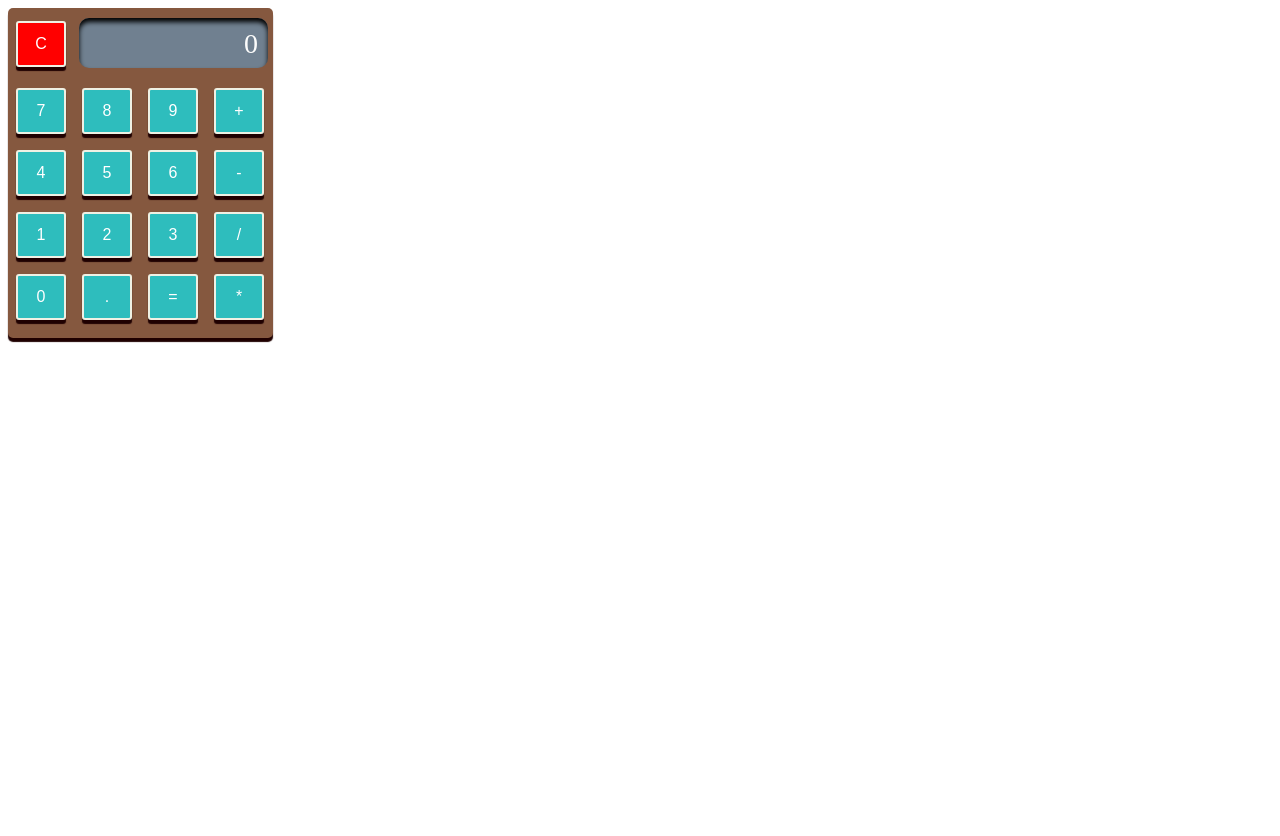
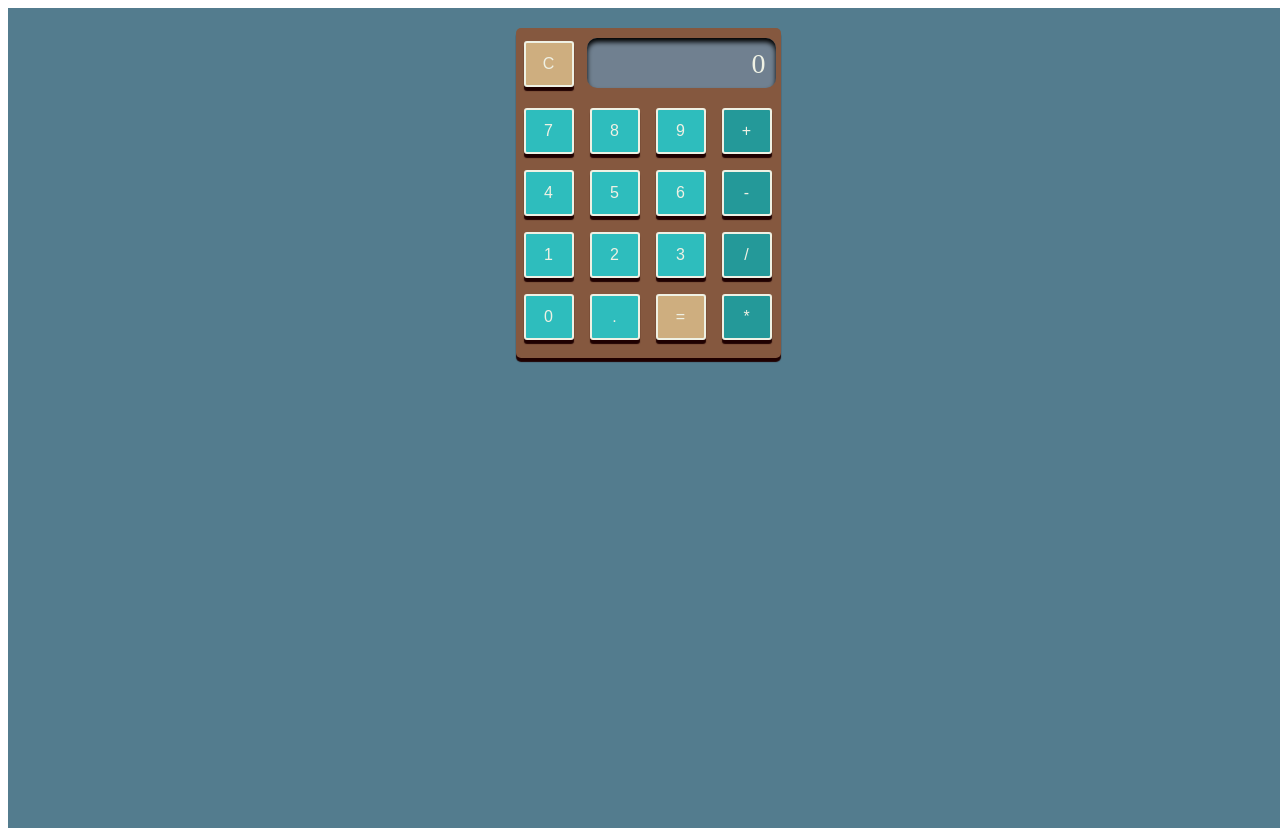
Before and after one commit to leorawe/calc-react, a React (Create React App) app: page / in a window 1280 px wide. Before the commit the page ends 800 px from the top, so only its background shows below. Built offline with nearby package versions, Linux system fonts and the light colour scheme.

Commit message:
colors, wrapper, cleanup index.html

```diff
--- a/public/index.html
+++ b/public/index.html
@@ -26,38 +26,9 @@
   </head>
   <body>
     <noscript>You need to enable JavaScript to run this app.</noscript>
-    <div class="center">
+
       <div class="calculator" id="calc">
-         <div class="top-bar"><span class="clear">C</span>
-         <div class="screen"></div>
-         </div>
-         <div class="keys">
-         <div class="row">
-              <span>7</span>
-              <span>8</span>
-              <span>9</span>
-              <span class="operator">+</span>
-         </div>
-         <div class="row">
-            <span>4</span>
-            <span>5</span>
-            <span>6</span>
-            <span class="operator">-</span>
-          </div>
-         <div class="row">
-            <span>1</span>
-            <span>2</span>
-            <span>3</span>
-            <span class="operator">/</span>
-          </div>
-          <div class="row">
-               <span>0</span>
-               <span>.</span>
-               <span class="equals">=</span>
-               <span class="operator">*</span>
-             </div>
-      </div>
-   </div>
+
 </div>
     <!--
       This HTML file is a template.
--- a/src/App.js
+++ b/src/App.js
@@ -4,6 +4,15 @@ import ButtonAdder from './ButtonAdder';
 import CalcButton from './CalcButton';
 import styled from 'styled-components';
 const num = 0;
+const Wrapper = styled.div`
+    background: #537c8e;
+    width: 100vw;
+    height: 100vh;
+    display: flex;
+    justify-content: center;
+    align-items: flex-start;
+    padding-top: 20px;
+`;
 const Calc = styled.div`
     width: 265px;
     display: flex;
@@ -21,17 +30,19 @@ const Top = styled.div`
 
 const App = () => {
     return (
+        <Wrapper>
          <Calc>
             <Top>
                     <CalcButton
                     item = "C"
                     className = "clear"
                     key = "c"
-                    buttonBack = "red"
+                    buttonBack = "#ceae7f"
                     /><Screen result={num} />
              </Top>
              <ButtonAdder class="button-section" />
         </Calc>
+    </Wrapper>
     );
 };
 
--- a/src/ButtonAdder.js
+++ b/src/ButtonAdder.js
@@ -27,6 +27,7 @@ const ButtonAdder = () => {
                     <CalcButton
                     item = {item}
                     className = {(arr.length-1 === i)? 'operator':'num'}
+                    buttonBack = {(arr.length-1 === i)? '#249999':'#2ebdbd'}
                     key = {item}
                     />)
              )}
@@ -44,10 +45,12 @@ const ButtonAdder = () => {
                     item = "="
                     className = "equal"
                     key = "="
+                    buttonBack = "#ceae7f"
                     />
                <CalcButton
                     item = "*"
                     className = "operator"
+                    buttonBack = "#249999"
                     key = "*"
                     />
 
--- a/src/CalcButton.js
+++ b/src/CalcButton.js
@@ -5,7 +5,7 @@ import styled from 'styled-components';
 //background: #2ebdbd;
 
 const Button = styled.button`
-  color: white;
+  color: #eff1e4;
   padding: 0.75rem 0;
   border: solid 2px #eff1e4;
   background-color: ${props => props.buttonBack || '#2ebdbd'};
--- a/src/Screen.js
+++ b/src/Screen.js
@@ -5,7 +5,7 @@ const CalcScreen = styled.div`
    background: #708090;
    border-radius: 10px;
    box-shadow: inset 0 4px 5px #000000;
-   color: #fcfcfc;
+   color: #eff1e4;
    flex: 3;
    font-size: 28px;
    height: 10px;
```
